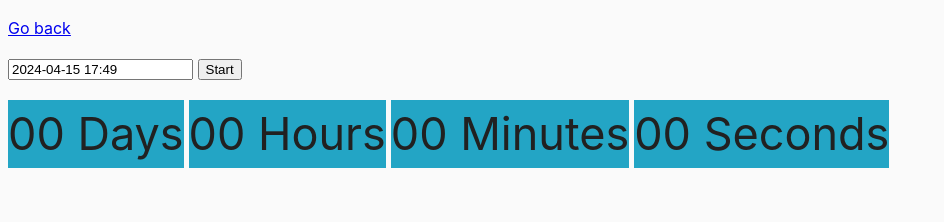
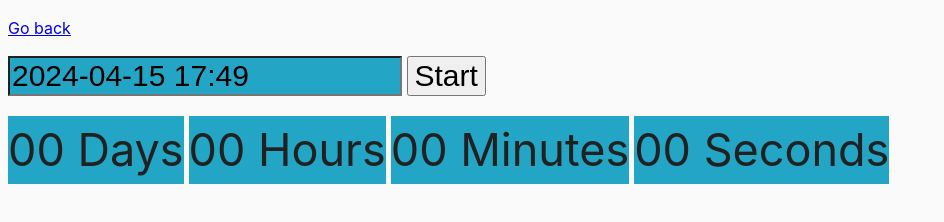
Before and after one commit to BanShuit/goit-js-hw-09, a website built with Parcel: page src/02-timer.html in a window 1280 px wide. Shown: the whole page, without its empty margins (0-944 px from the left). Built offline with nearby package versions, Linux system fonts and the light colour scheme.

Commit message:
Update 02-timer.html

```diff
--- a/src/02-timer.html
+++ b/src/02-timer.html
@@ -11,8 +11,8 @@
 <body>
   <p><a href="index.html">Go back</a></p>
 
-  <input type="text" id="datetime-picker" />
-  <button type="button" data-start>Start</button>
+  <input class="inp" type="text" id="datetime-picker" />
+  <button class="btn" type="button" data-start>Start</button>
 
   <div class="timer">
     <div class="field day">
```
